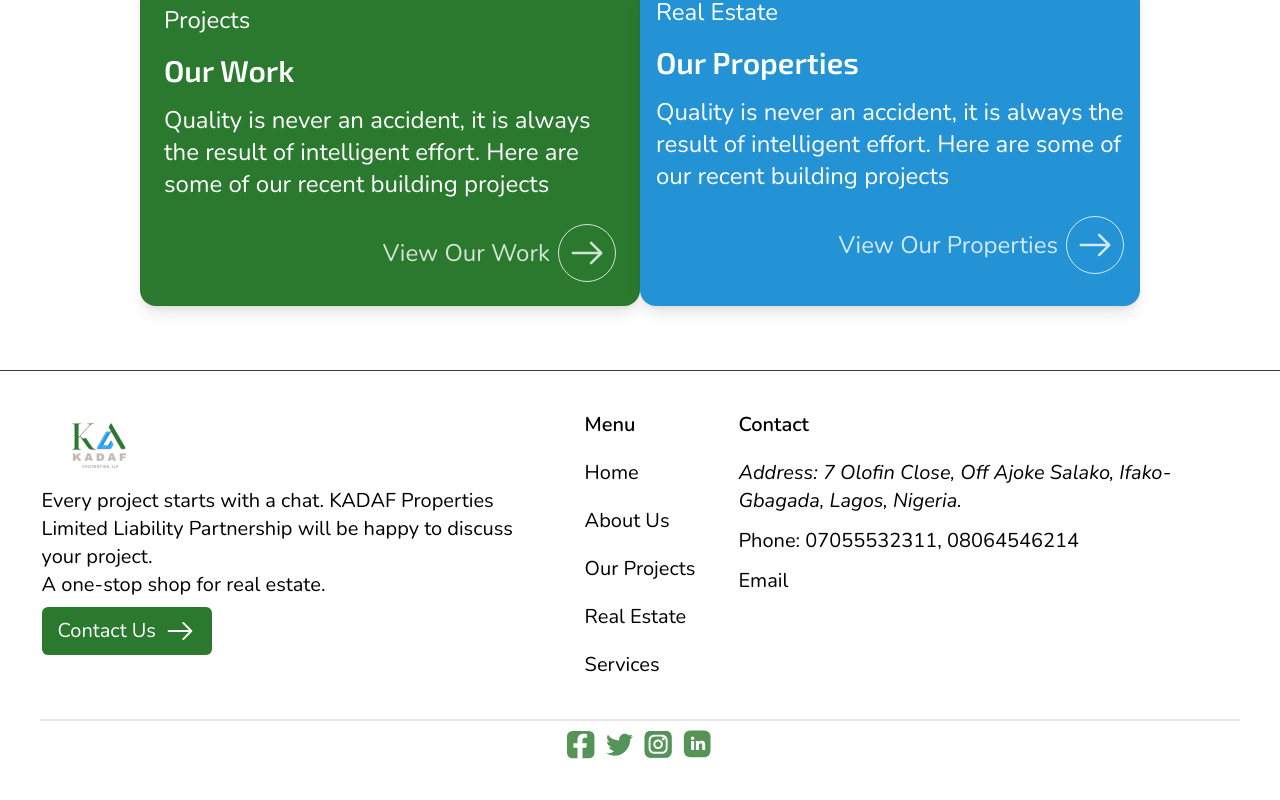
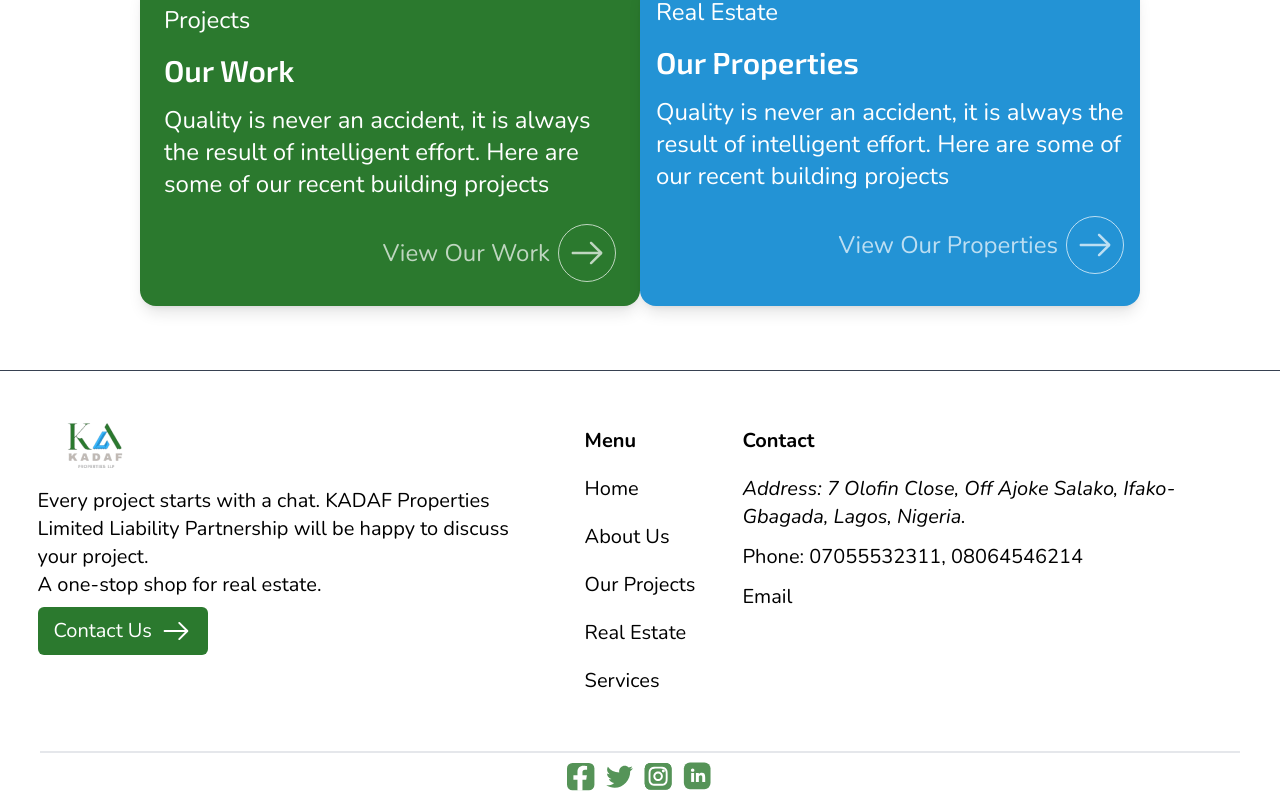
Before and after one commit to ifedolapoomoniyi/Jocacel-New, a React (Vite) app: page / in a window 1280 px wide. Shown: the part 4028-4828 px from the top of the page. Before the commit the page ends 4796 px from the top, so only its background shows below. Built offline with nearby package versions, Linux system fonts and the light colour scheme.

Commit message:
Resonsivenss, will add links later

```diff
--- a/src/components/Footer.jsx
+++ b/src/components/Footer.jsx
@@ -9,7 +9,7 @@ import { Link } from "react-router-dom";
 const Footer = () => {
 	return (
 		<footer>
-			<div className="border-t flex lg-flex-row border-gray-700 p-10 px-6 gap-2 justify-around text-xl">
+			<div className="border-t flex flex-col border-gray-700 p-10 px-6 gap-5 justify-around text-base lg:text-xl lg:flex-row">
 				<div className="max-w-[500px]">
 					<img src={Logo} alt="" />
 					<div>
@@ -22,8 +22,8 @@ const Footer = () => {
 				</div>
 
 				{/* Menu */}
-				<div className="flex flex-col gap-5">
-					<span className="font-semibold">Menu</span>
+				<div className="flex flex-col gap-3 md:gap-5 my-4">
+					<span className="font-bold">Menu</span>
           <Link to="/" className="hover:text-primary">Home</Link>
 					<Link to="/team" className="hover:text-primary">About Us</Link>
 					<Link to="/" className="hover:text-primary">Our Projects</Link>
@@ -32,8 +32,8 @@ const Footer = () => {
 				</div>
 
 				{/* Contacts */}
-				<div className="max-w-[500px] flex flex-col gap-3">
-					<div className="font-semibold pb-2">Contact</div>
+				<div className="max-w-[500px] flex flex-col gap-3 my-4">
+					<div className="font-bold pb-2">Contact</div>
 					<address>
 						<span>Address: </span> 7 Olofin Close, Off Ajoke Salako,
 						Ifako-Gbagada, Lagos, Nigeria.
```
